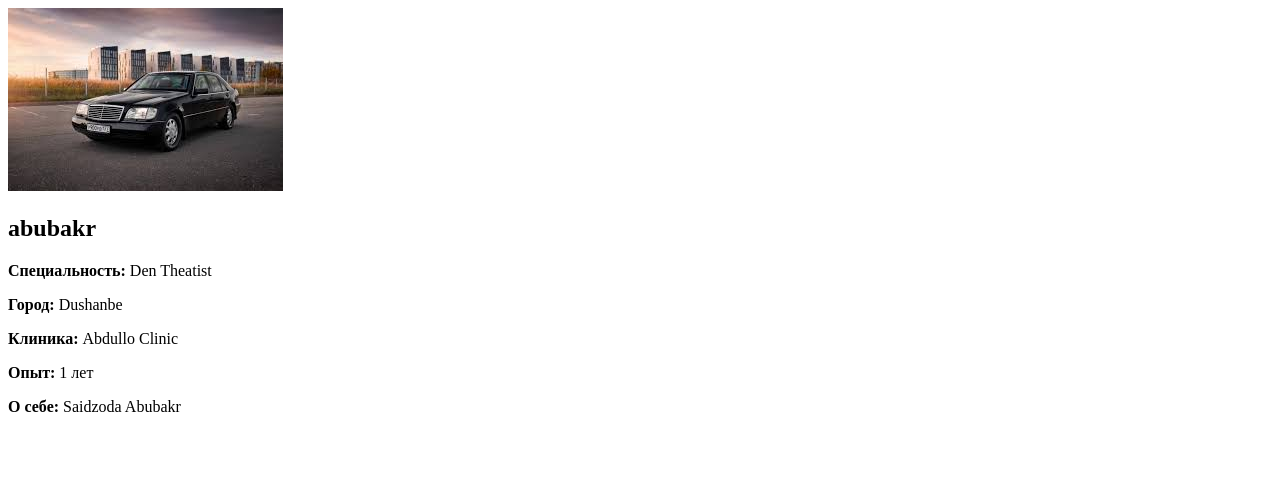
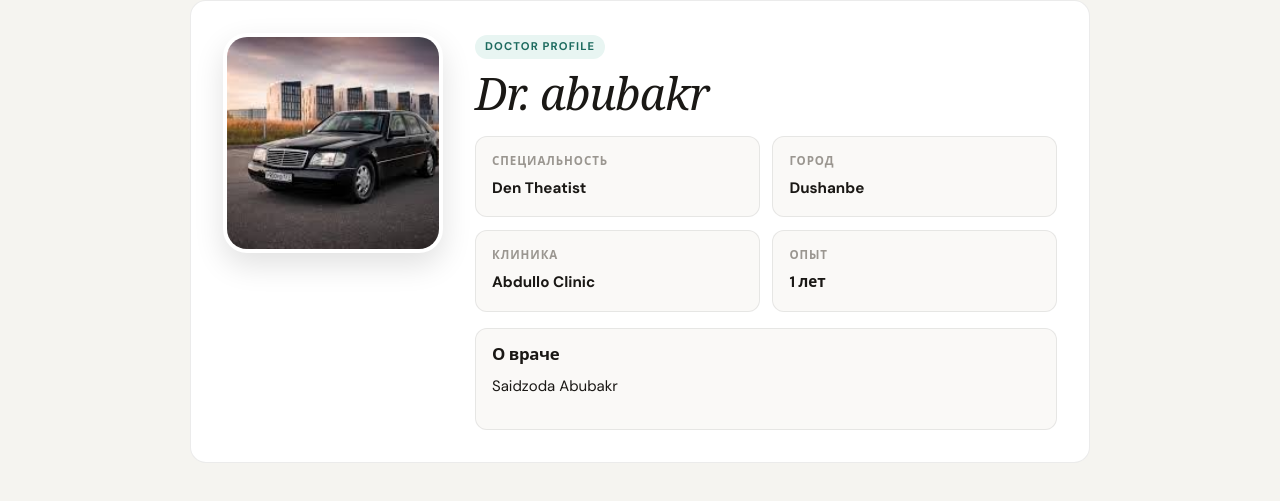
Before and after one commit to abubakr3012/Medichine, a Django app: page /doctors/detail/1 in a window 1280 px wide. Shown: the top 501 px of the page. Run offline with Django 5.2, Linux system fonts and the light colour scheme; a user stored in the database is signed in; data comes from the database, SQL or seed files in the repository; some web fonts are replaced.

Commit message:
add style detail

```diff
--- a/static/css/style.css
+++ b/static/css/style.css
@@ -1275,3 +1275,110 @@ hr {
     .dm-messages .chat-message { width: 100%; }
     .dm-action { margin-top: 0.65rem; }
 }
+
+
+
+/* ─── DOCTOR PROFILE PAGE ─── */
+
+.doctor-profile {
+    max-width: 900px;
+    margin: 0 auto;
+    padding: 2rem;
+    display: grid;
+    grid-template-columns: 220px 1fr;
+    gap: 2rem;
+    animation: cardIn 0.4s var(--ease-out);
+}
+
+.doctor-profile img {
+    width: 220px;
+    height: 220px;
+    object-fit: cover;
+    border-radius: 24px;
+    background: var(--primary-light);
+    border: 4px solid var(--surface);
+    box-shadow: 0 12px 30px rgba(0,0,0,0.12);
+    transition: transform var(--t) var(--ease-spring);
+}
+
+.doctor-profile img:hover {
+    transform: scale(1.03);
+}
+
+.doctor-profile-content {
+    min-width: 0;
+}
+
+.doctor-profile h1 {
+    margin-bottom: 1rem;
+}
+
+.doctor-profile-info {
+    display: grid;
+    grid-template-columns: repeat(2,1fr);
+    gap: 0.8rem;
+    margin-bottom: 1rem;
+}
+
+.doctor-profile-info div {
+    padding: 1rem;
+    background: var(--surface-2);
+    border: 1px solid var(--line);
+    border-radius: 12px;
+}
+
+.doctor-profile-info span {
+    display: block;
+    margin-bottom: 0.3rem;
+    color: var(--text-3);
+    font-size: 0.72rem;
+    text-transform: uppercase;
+    letter-spacing: .08em;
+    font-weight: 700;
+}
+
+.doctor-profile-info strong {
+    font-size: .95rem;
+}
+
+.doctor-bio {
+    padding: 1rem;
+    background: var(--surface-2);
+    border: 1px solid var(--line);
+    border-radius: 12px;
+    margin-top: 1rem;
+}
+
+.owner-actions {
+    display: flex;
+    flex-wrap: wrap;
+    gap: .8rem;
+    margin-top: 1.5rem;
+}
+
+.owner-actions .danger {
+    background: var(--accent);
+}
+
+.owner-actions .danger:hover {
+    background: #b54528;
+}
+
+@media (max-width: 768px) {
+    .doctor-profile {
+        grid-template-columns: 1fr;
+        text-align: center;
+    }
+
+    .doctor-profile img {
+        margin: 0 auto;
+    }
+
+    .doctor-profile-info {
+        grid-template-columns: 1fr;
+    }
+
+    .owner-actions {
+        justify-content: center;
+    }
+}
--- a/templates/doctors/doctorprofile_detail.html
+++ b/templates/doctors/doctorprofile_detail.html
@@ -4,6 +4,9 @@
     <meta charset="UTF-8">
     <meta name="viewport" content="width=device-width, initial-scale=1.0">
     <title>Dr {{object.user.username}}</title>
+    {% load static %}
+    <link rel="stylesheet" href="{% static 'css/style.css' %}">
+
 </head>
 <body>
 <article class="doctor-profile panel">
@@ -14,22 +17,48 @@
         <img src="/media/user.png" alt="Default photo">
     {% endif %}
 
-    <h1>{{ object.user.username }}</h1>
+    <div class="doctor-profile-content">
 
-    <p><strong>Специальность:</strong> {{ object.speciality }}</p>
-    <p><strong>Город:</strong> {{ object.city }}</p>
-    <p><strong>Клиника:</strong> {{ object.clinic }}</p>
-    <p><strong>Опыт:</strong> {{ object.experience }} лет</p>
-    <p><strong>О себе:</strong> {{ object.bio }}</p>
+        <span class="eyebrow">Doctor Profile</span>
 
-    {% if request.user == object.user %}
-        <div class="owner-actions">
-            <a class="button" href="#">Редактировать профиль</a>
-            <a class="button danger" href="#">Удалить профиль</a>
+        <h1>Dr. {{ object.user.username }}</h1>
+
+        <div class="doctor-profile-info">
+            <div>
+                <span>Специальность</span>
+                <strong>{{ object.speciality }}</strong>
+            </div>
+
+            <div>
+                <span>Город</span>
+                <strong>{{ object.city }}</strong>
+            </div>
+
+            <div>
+                <span>Клиника</span>
+                <strong>{{ object.clinic }}</strong>
+            </div>
+
+            <div>
+                <span>Опыт</span>
+                <strong>{{ object.experience }} лет</strong>
+            </div>
         </div>
-    {% endif %}
+
+        <div class="doctor-bio">
+            <h3>О враче</h3>
+            <p>{{ object.bio }}</p>
+        </div>
+
+        {% if request.user == object.user %}
+            <div class="owner-actions">
+                <a class="button" href="#">Редактировать профиль</a>
+                <a class="button danger-button" href="#">Удалить профиль</a>
+            </div>
+        {% endif %}
+
+    </div>
 
 </article>
-
 </body>
 </html>
```
